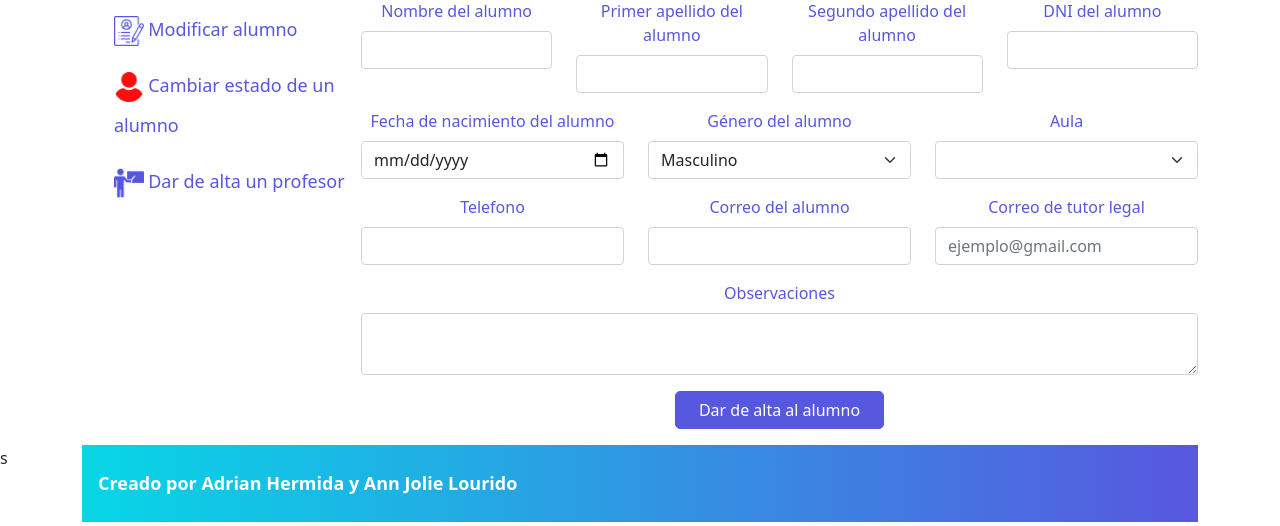
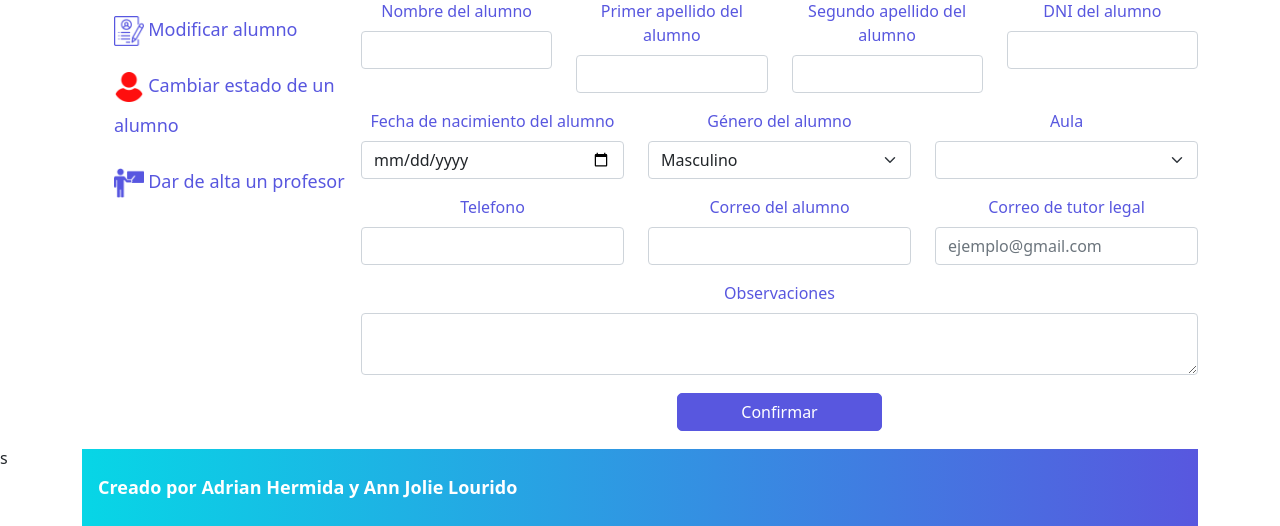
Before and after one commit to adrihermi/3covidplus, a PHP site: page /usuario.html in a window 1280 px wide. Shown: the part 322-848 px from the top of the page. Run offline with PHP 8.4, Linux system fonts and the light colour scheme; lists and menus that the app fills with data are empty; some libraries are stand-ins or nearby versions.

Commit message:
estilos de botones

```diff
--- a/estilos/estilos.css
+++ b/estilos/estilos.css
@@ -178,6 +178,22 @@
         text-decoration: none;
         transition-duration: .4s;
     }
+
+    .cuerpo .btn {
+        border: 1px solid #5857df;
+        border-radius: 5px;
+        background-color: #5857df;
+        color: white;
+        cursor: pointer;
+        margin: 2px;
+    }
+
+    .cuerpo .btn:hover {
+        background-color: #07d6e6;
+        border-color: #07d6e6;
+        transition-duration: 0.5s;
+        color: black;
+    }
     /***************************************** LISTAR ************************************************/
 
     table {
@@ -188,21 +204,6 @@
         color: #5857df;
     }
     /***************************************** ALTA ALUMNO ************************************************/
-
-    .cuerpo .btn {
-        border: 1px solid #5857df;
-        border-radius: 5px;
-        background-color: #5857df;
-        color: white;
-        cursor: pointer;
-    }
-
-    .cuerpo .btn:hover {
-        background-color: #07d6e6;
-        border-color: #07d6e6;
-        transition-duration: 0.5s;
-        color: black;
-    }
 
     .form-control.is-invalid,
     .was-validated .form-control:invalid {
--- a/js/usuario.js
+++ b/js/usuario.js
@@ -28,8 +28,8 @@ $(function() {
                         "<td>" + this.telefono + "</td>" +
                         "<td>" + this.email + "</td>" +
                         "<td>" +
-                        "<button class='asignar_posicion' data-value='" + this.id_alumno + "'>Asignar posicion</button>" +
-                        "<button class='modificar_alumno' data-value='" + this.id_alumno + "'>Modificar</button>" +
+                        "<button class='asignar_posicion btn' data-value='" + this.id_alumno + "'>Asignar posicion</button>" +
+                        "<button class='modificar_alumno btn' data-value='" + this.id_alumno + "'>Modificar</button>" +
                         "</td>";
                 });
 
--- a/usuario.html
+++ b/usuario.html
@@ -167,7 +167,7 @@
                         </div>
                     </div>
                     <div class="d-grid gap-2 col-3 mx-auto">
-                        <button class="btn" type="submit">Dar de alta al alumno</button>
+                        <button class="btn" type="submit">Confirmar</button>
                     </div>
                 </form>
                 <form id="form-editar-alumno" class="needs-validation form" novalidate>
@@ -229,7 +229,7 @@
                         </div>
                     </div>
                     <div class="d-grid gap-2 col-3 mx-auto">
-                        <button class="btn" type="submit">Dar de alta al alumno</button>
+                        <button class="btn" type="submit">Confirmar</button>
                     </div>
                 </form>
                 <form action="" id="form-aula" class="needs-validation form" novalidate>
@@ -254,7 +254,7 @@
                     </div>
                     <div class="row">
                         <div class="d-grid gap-2 col-3 mx-auto">
-                            <button class="btn" type="submit">Dar de alta el aula</button>
+                            <button class="btn" type="submit">Confirmar</button>
                         </div>
                     </div>
                 </form>
@@ -309,7 +309,7 @@
                         </div>
                     </div>
                     <div class="d-grid gap-2 col-3 mx-auto">
-                        <button class="btn" type="submit">Dar de alta al profesor</button>
+                        <button class="btn" type="submit">Confirmar</button>
                     </div>
                 </form>
             </div>
```
